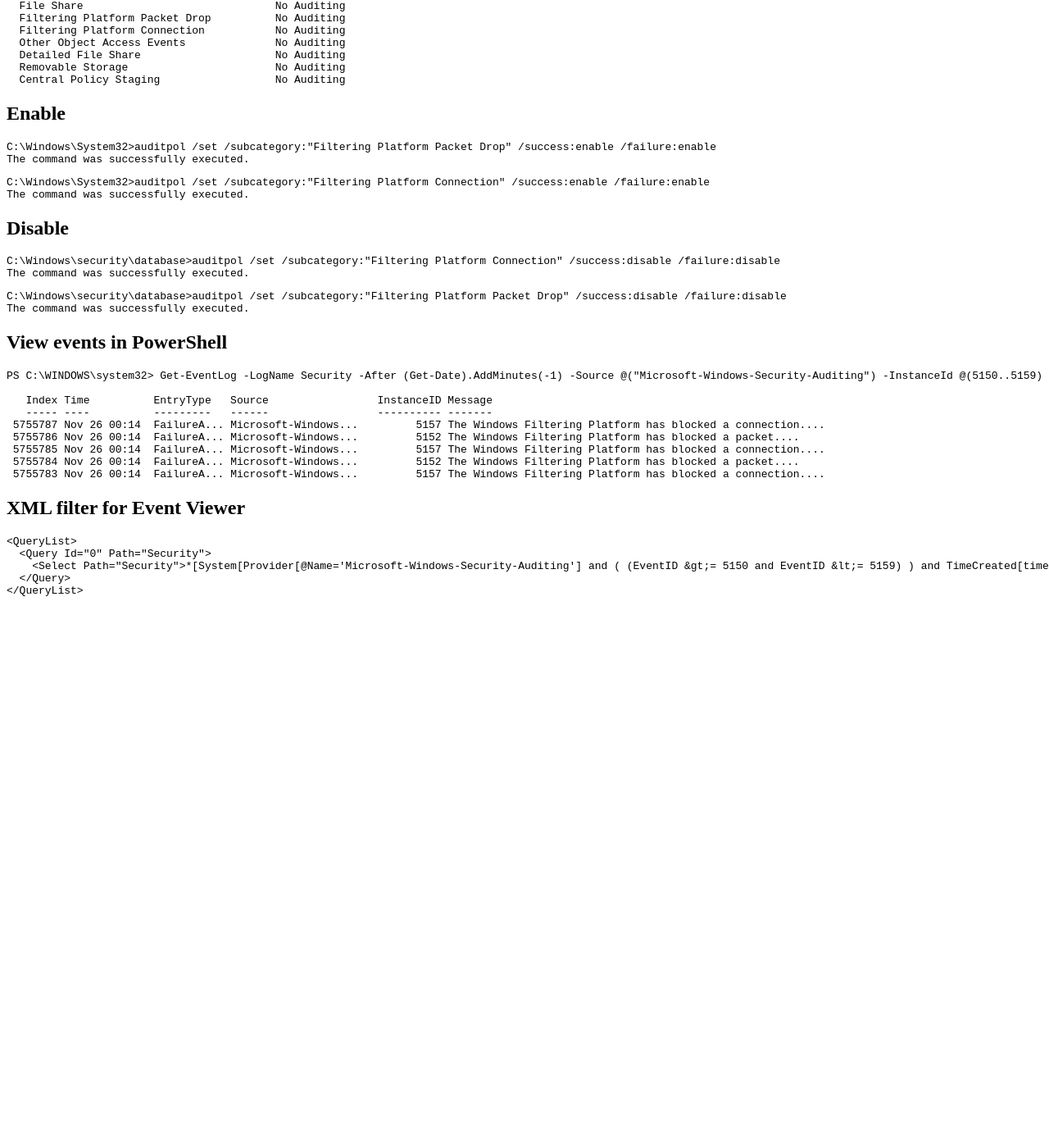
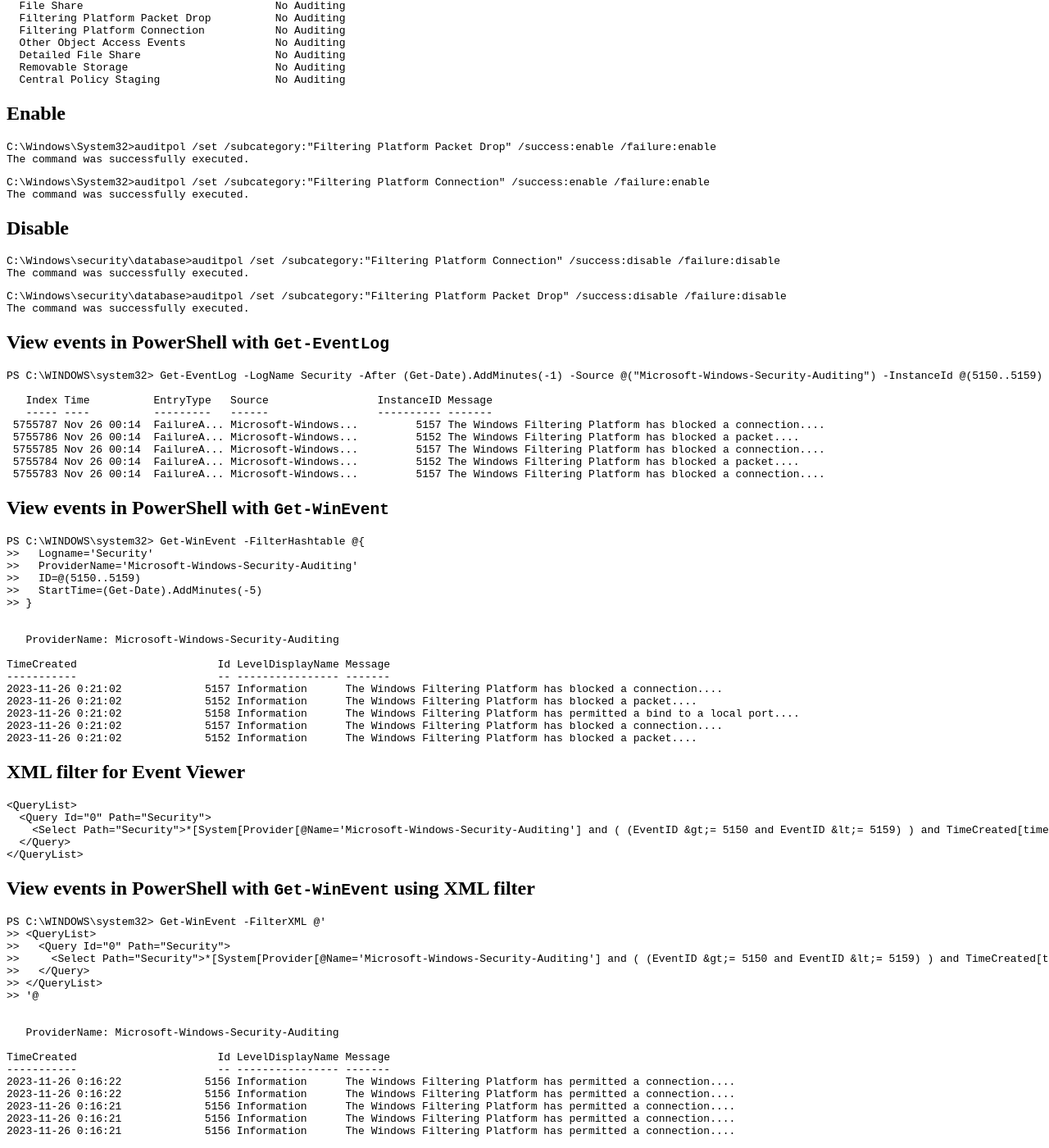
Before and after one commit to sovetov/sovetov.github.io, a Jekyll site: the page built from windows-firewall-audit.md, in a window 1280 px wide and 1400 px high, scrolled down 318 px. Shown: the whole window at 82% size. Built offline with Jekyll 4.4.1, drawn with Linux system fonts in a browser that asks for light colours; our own code applies the rules of GitHub Pages for plain Markdown files; before the commit the page ends 1059 px from its top, so only the background shows below that.

Commit message:
Show how to get Firewall events via Get-WinEvent command

````diff
--- a/windows-firewall-audit.md
+++ b/windows-firewall-audit.md
@@ -47,7 +47,7 @@ C:\Windows\security\database>auditpol /set /subcategory:"Filtering Platform Pack
 The command was successfully executed.
 ```
 
-## View events in PowerShell
+## View events in PowerShell with `Get-EventLog`
 
 ```powershell
 PS C:\WINDOWS\system32> Get-EventLog -LogName Security -After (Get-Date).AddMinutes(-1) -Source @("Microsoft-Windows-Security-Auditing") -InstanceId @(5150..5159)
@@ -61,6 +61,28 @@ PS C:\WINDOWS\system32> Get-EventLog -LogName Security -After (Get-Date).AddMinu
  5755783 Nov 26 00:14  FailureA... Microsoft-Windows...         5157 The Windows Filtering Platform has blocked a connection....
 ```
 
+## View events in PowerShell with `Get-WinEvent`
+
+```powershell
+PS C:\WINDOWS\system32> Get-WinEvent -FilterHashtable @{
+>>   Logname='Security'
+>>   ProviderName='Microsoft-Windows-Security-Auditing'
+>>   ID=@(5150..5159)
+>>   StartTime=(Get-Date).AddMinutes(-5)
+>> }
+
+
+   ProviderName: Microsoft-Windows-Security-Auditing
+
+TimeCreated                      Id LevelDisplayName Message
+-----------                      -- ---------------- -------
+2023-11-26 0:21:02             5157 Information      The Windows Filtering Platform has blocked a connection....
+2023-11-26 0:21:02             5152 Information      The Windows Filtering Platform has blocked a packet....
+2023-11-26 0:21:02             5158 Information      The Windows Filtering Platform has permitted a bind to a local port....
+2023-11-26 0:21:02             5157 Information      The Windows Filtering Platform has blocked a connection....
+2023-11-26 0:21:02             5152 Information      The Windows Filtering Platform has blocked a packet....
+```
+
 ## XML filter for Event Viewer
 
 ```xml
@@ -70,3 +92,26 @@ PS C:\WINDOWS\system32> Get-EventLog -LogName Security -After (Get-Date).AddMinu
   </Query>
 </QueryList>
 ```
+
+## View events in PowerShell with `Get-WinEvent` using XML filter
+
+```
+PS C:\WINDOWS\system32> Get-WinEvent -FilterXML @'
+>> <QueryList>
+>>   <Query Id="0" Path="Security">
+>>     <Select Path="Security">*[System[Provider[@Name='Microsoft-Windows-Security-Auditing'] and ( (EventID &gt;= 5150 and EventID &lt;= 5159) ) and TimeCreated[timediff(@SystemTime) &lt;= 300000]]]</Select>
+>>   </Query>
+>> </QueryList>
+>> '@
+
+
+   ProviderName: Microsoft-Windows-Security-Auditing
+
+TimeCreated                      Id LevelDisplayName Message
+-----------                      -- ---------------- -------
+2023-11-26 0:16:22             5156 Information      The Windows Filtering Platform has permitted a connection....
+2023-11-26 0:16:22             5156 Information      The Windows Filtering Platform has permitted a connection....
+2023-11-26 0:16:21             5156 Information      The Windows Filtering Platform has permitted a connection....
+2023-11-26 0:16:21             5156 Information      The Windows Filtering Platform has permitted a connection....
+2023-11-26 0:16:21             5156 Information      The Windows Filtering Platform has permitted a connection....
+```
````
